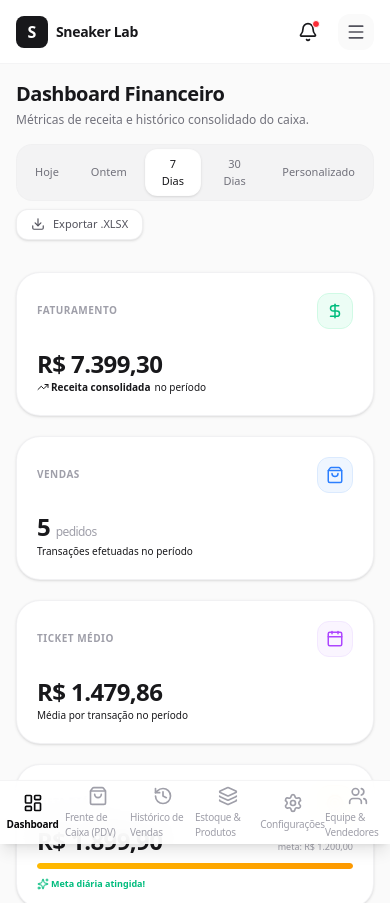
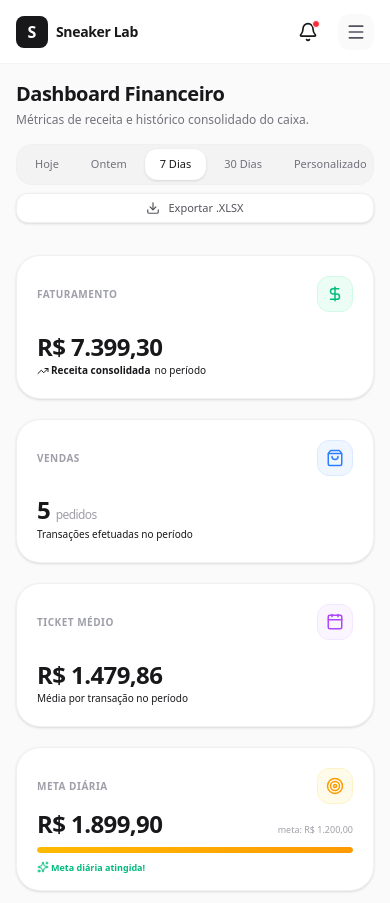
Before and after one commit to AllisonSink/pdv-sneaker-lab, a Next.js app: page /dashboard in a window 390 px wide. Shown: the top 903 px of the page. Built offline with nearby package versions, Linux system fonts and the light colour scheme; sample sign-in values are in the browser's storage.

Commit message:
Correção do layout e remoção da barra inferior no mobile

```diff
--- a/src/app/(dashboard)/dashboard/page.tsx
+++ b/src/app/(dashboard)/dashboard/page.tsx
@@ -662,8 +662,8 @@ export default function DashboardPage() {
         </div>
 
         {/* Date Selector */}
-        <div className="flex flex-wrap items-center gap-2">
-          <div className="bg-zinc-200/35 dark:bg-zinc-900/60 p-1 rounded-2xl flex gap-1 border border-zinc-200/20 dark:border-zinc-800/40">
+        <div className="flex flex-col sm:flex-row items-stretch sm:items-center gap-2 w-full sm:w-auto">
+          <div className="bg-zinc-200/35 dark:bg-zinc-900/60 p-1 rounded-2xl flex gap-1 border border-zinc-200/20 dark:border-zinc-800/40 overflow-x-auto whitespace-nowrap hide-scrollbar max-w-full w-full sm:w-auto">
             {[
               { label: 'Hoje', value: 'today' },
               { label: 'Ontem', value: 'yesterday' },
@@ -674,7 +674,7 @@ export default function DashboardPage() {
               <button
                 key={preset.value}
                 onClick={() => setFilterType(preset.value as 'today' | 'yesterday' | '7days' | '30days' | 'custom')}
-                className={`text-[11px] px-3.5 py-1.5 rounded-xl font-medium transition-all ${
+                className={`text-[11px] px-3.5 py-1.5 rounded-xl font-medium transition-all shrink-0 ${
                   filterType === preset.value
                     ? 'bg-white dark:bg-zinc-800 text-zinc-900 dark:text-zinc-50 shadow-sm border border-zinc-200/10'
                     : 'text-zinc-500 hover:text-zinc-900 dark:hover:text-zinc-200'
@@ -697,7 +697,7 @@ export default function DashboardPage() {
 
           <button
             onClick={handleExportXlsx}
-            className="flex items-center gap-2 text-[11px] px-3.5 py-1.5 rounded-xl font-medium transition-all border border-zinc-200/60 dark:border-zinc-800 bg-white dark:bg-zinc-950 text-zinc-600 dark:text-zinc-350 hover:bg-zinc-50 dark:hover:bg-zinc-900 hover:text-zinc-900 dark:hover:text-zinc-50 active:scale-98 shadow-sm cursor-pointer"
+            className="flex items-center justify-center gap-2 text-[11px] px-3.5 py-1.5 rounded-xl font-medium transition-all border border-zinc-200/60 dark:border-zinc-800 bg-white dark:bg-zinc-950 text-zinc-600 dark:text-zinc-350 hover:bg-zinc-50 dark:hover:bg-zinc-900 hover:text-zinc-900 dark:hover:text-zinc-50 active:scale-98 shadow-sm cursor-pointer w-full sm:w-auto"
             title="Exportar transações do período para Excel"
           >
             <Download className="w-3.5 h-3.5" />
--- a/src/app/(dashboard)/layout.tsx
+++ b/src/app/(dashboard)/layout.tsx
@@ -499,31 +499,9 @@ export default function DashboardLayout({ children }: { children: React.ReactNod
         )}
 
         {/* Page Content viewport */}
-        <div className="flex-1 flex flex-col overflow-y-auto pb-16 md:pb-0">
+        <div className="flex-1 flex flex-col overflow-y-auto pb-6 md:pb-0">
           {children}
         </div>
-      </div>
-
-      {/* Bottom Navigation Bar (Mobile only) */}
-      <div className="md:hidden fixed bottom-0 left-0 right-0 h-16 bg-white/90 dark:bg-zinc-950/90 backdrop-blur-lg border-t border-zinc-200/40 dark:border-zinc-900/60 z-40 flex items-center justify-around pb-safe shadow-lg">
-        {navLinks.map((link) => {
-          const Icon = link.icon;
-          const isActive = pathname === link.href;
-          return (
-            <Link
-              key={link.href}
-              href={link.href}
-              className={`flex flex-col items-center justify-center flex-1 h-full py-2 transition-colors select-none ${
-                isActive
-                  ? 'text-zinc-950 dark:text-zinc-50 font-bold'
-                  : 'text-zinc-400 hover:text-zinc-650 dark:hover:text-zinc-300'
-              }`}
-            >
-              <Icon className="w-5 h-5 shrink-0" />
-              <span className="text-[10px] mt-1 tracking-tight">{link.label}</span>
-            </Link>
-          );
-        })}
       </div>
 
       {/* Edit Profile Modal */}
--- a/src/app/globals.css
+++ b/src/app/globals.css
@@ -103,3 +103,12 @@ body {
 .zoom-in-95 {
   animation-name: zoomIn;
 }
+
+/* Utility to hide scrollbars while keeping scroll functionality */
+.hide-scrollbar::-webkit-scrollbar {
+  display: none;
+}
+.hide-scrollbar {
+  -ms-overflow-style: none; /* IE and Edge */
+  scrollbar-width: none; /* Firefox */
+}
```
